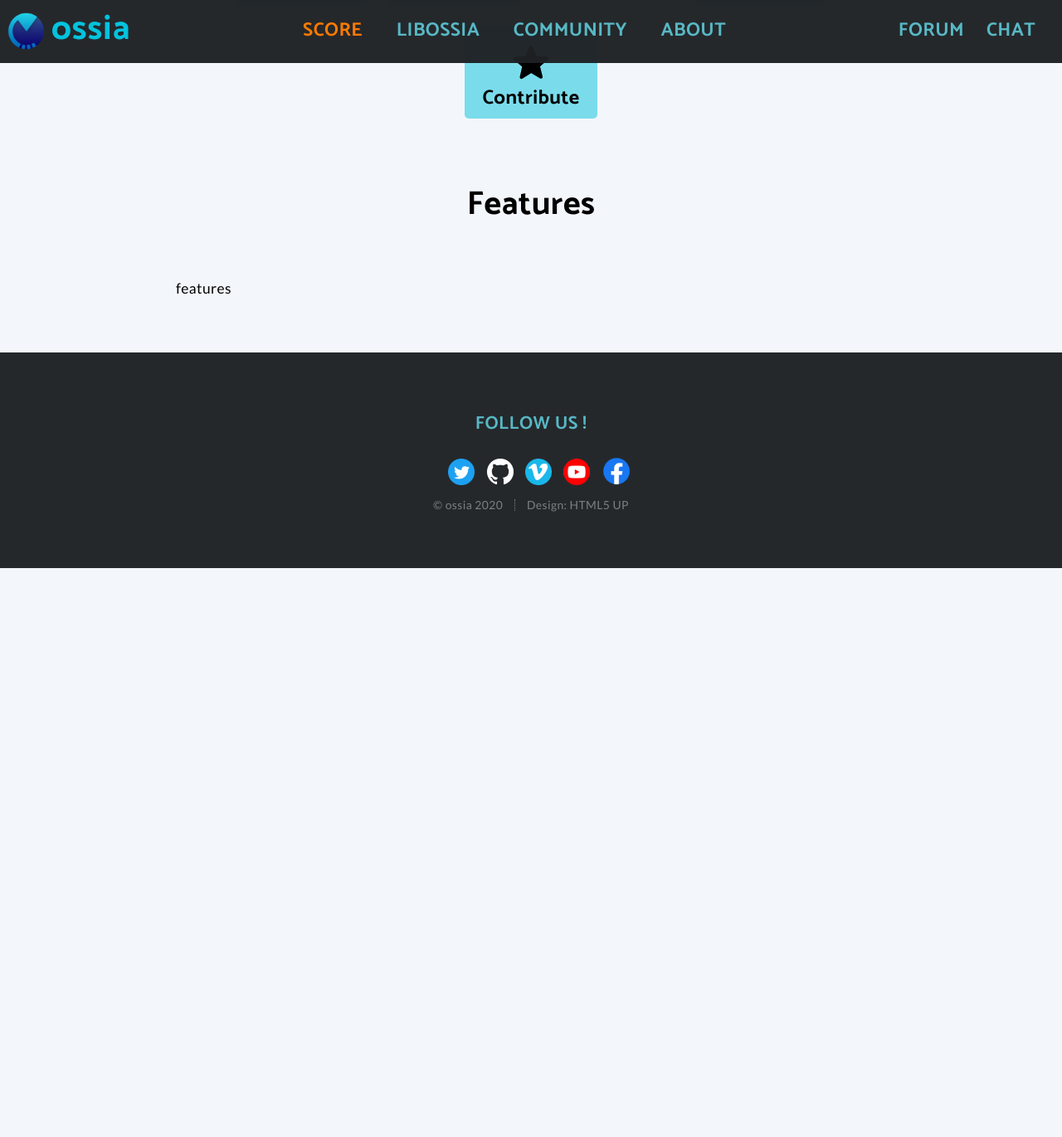
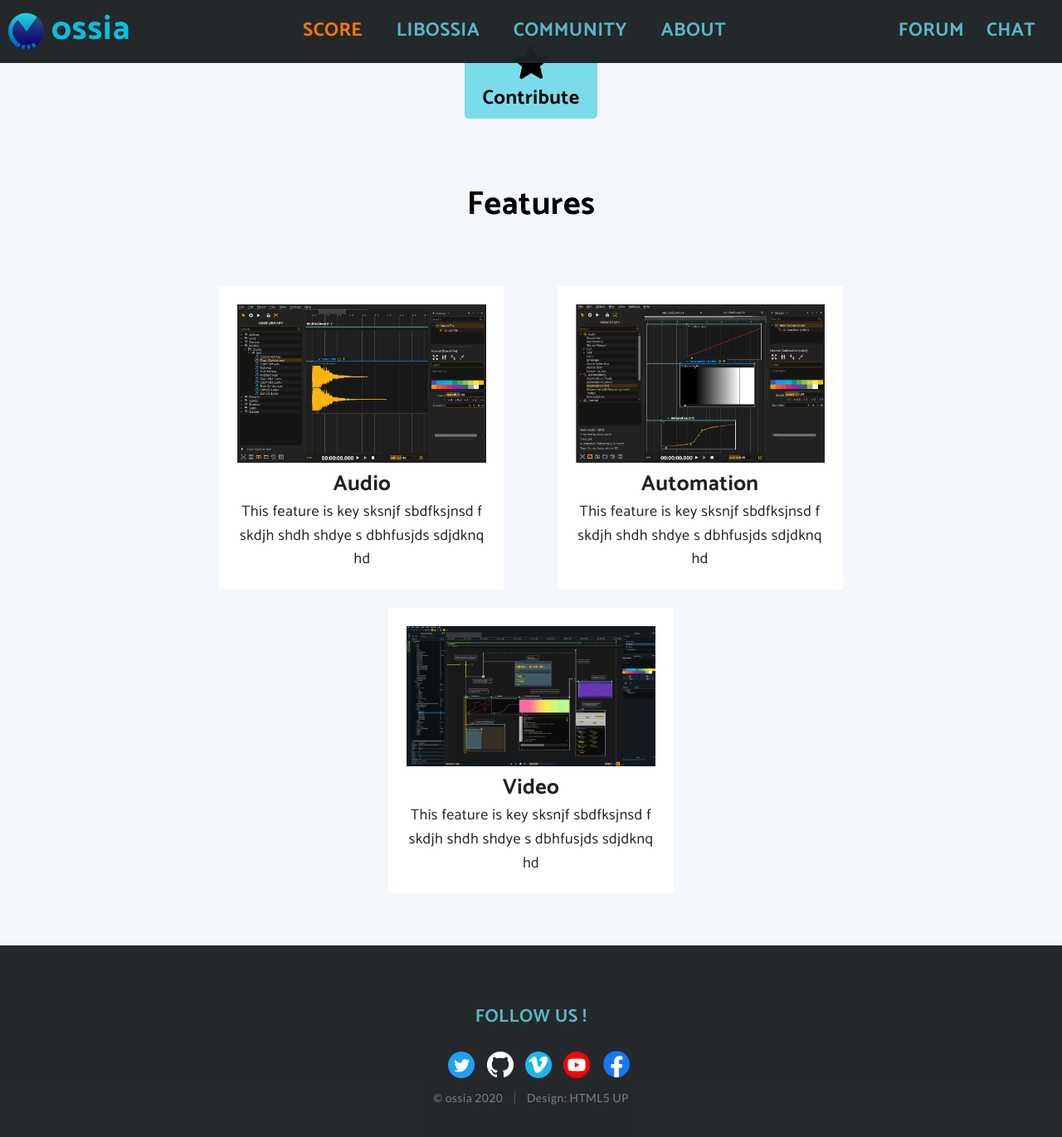
Before and after one commit to thibaudk/ossia.github.io, a Jekyll site: the page built from _pages/features-score.markdown, in a window 1280 px wide and 1400 px high, scrolled down 221 px. Shown: the top 1371 px of the window at 83% size. Built offline with Jekyll 4.4.1, drawn with Linux system fonts in a browser that asks for light colours; before the commit the page ends 906 px from its top, so only the background shows below that.

Commit message:
Added feature collection

```diff
--- a/_config.yml
+++ b/_config.yml
@@ -12,3 +12,6 @@
 permalink: /posts/:title/
 # Build settings
 markdown: kramdown
+collections:
+  score_features:
+    output: true
--- a/_pages/features-score.markdown
+++ b/_pages/features-score.markdown
@@ -6,4 +6,13 @@
 category: "site-score"
 ---
 
-features
+
+<div class="recent-post-view">
+    {% for post in site.score_features %}
+        <a href="{{post.url}}" class="thumbnail" >
+            <img class="thumbnail-feature" src="{{post.image}}" width="auto"/>
+            <h1 class="blog-title">{{post.title}} </h1>
+            <span class="feature-description">{{post.description}} </span>
+        </a>
+    {% endfor %}
+</div>
--- /dev/null
+++ b/_score_features/audio-feature.markdown
@@ -0,0 +1,11 @@
+---
+layout: score-page
+title:  "Audio"
+
+permalink: /score/features/audio.html
+category: "site-score"
+image: /assets/feature-audio.png
+description: "This feature is key sksnjf sbdfksjnsd f skdjh shdh shdye s dbhfusjds sdjdknq hd"
+---
+
+Audio feature
--- /dev/null
+++ b/_score_features/automation-feature.markdown
@@ -0,0 +1,11 @@
+---
+layout: score-page
+title:  "Automation"
+
+permalink: /score/features/automation.html
+category: "site-score"
+image: /assets/feature-automation.png
+description: "This feature is key sksnjf sbdfksjnsd f skdjh shdh shdye s dbhfusjds sdjdknq hd"
+---
+
+Automation feature
--- /dev/null
+++ b/_score_features/video-feature.markdown
@@ -0,0 +1,12 @@
+---
+layout: score-page
+title:  "Video"
+
+permalink: /score/features/video.html
+category: "site-score"
+
+image: /assets/score.png
+description: "This feature is key sksnjf sbdfksjnsd f skdjh shdh shdye s dbhfusjds sdjdknq hd"
+---
+
+Video feature
--- a/css/style.css
+++ b/css/style.css
@@ -973,12 +973,13 @@
 }
 
 a.thumbnail{
-    color: black;
+    color: var(--dark-grey);
+/*     background-color: var(--dark-grey); */
     background-color: white;
     text-align: center;
     font-size: 22px;
-    padding: 0em;
-    margin: 1em;
+    padding: 1em;
+    margin: 0.5em;
 }
 
 a.thumbnail:hover{
@@ -1202,9 +1203,22 @@
 /* Recent posts */
 h1.blog-title{
     color: inherit;
-    font-weight: 300;
+    font-weight: 600;
 	margin: 0;
+/*     font-family: 'Lato', sans-serif; */
+    font-size: 26px;
+}
+.thumbnail-feature{
+    width: 300px;
+}
+.feature-description{
+    font-weight: 400;
+    font-size: 18px;
     font-family: 'Catamaran', sans-serif;
+    text-spacing: 0.1em;
+    display:block;
+    width:300px;
+    word-wrap:break-word;
 }
 span.blog-date{
     margin-top: -30px:
@@ -1502,7 +1516,6 @@
 .thumbnail-blogpost{
     width: 400px;
 }
-
 .post-image {
     width: 90%;
     display:block;
--- a/index.html
+++ b/index.html
@@ -235,14 +235,13 @@
                 <div class="recent-post-view">
                     {% for post in site.posts limit:2 %}
                         <a href={{post.url}} class="thumbnail" >
-                            <h1 class="blog-title">{{post.title}} </h1>
-
                             {% if post.image %}
                                 <img class="thumbnail-blogpost" src={{post.image}} width="auto"/>
                             {% else %}
                                 <img class="thumbnail-blogpost" src="assets/default_post_thumbnail.png"/>
                             {% endif %}
                             <br/>
+                            <h1 class="blog-title">{{post.title}} </h1>
                             <span class="blog-date">{{ post.date | date: "%b %-d, %Y" }}</span>
 
                         </a>
```
